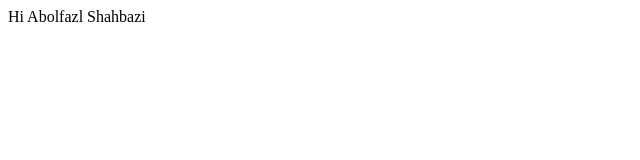
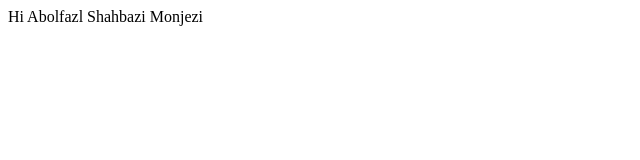
Before and after one commit to Nowatme/test-1, a plain HTML site: page index.html in a window 1280 px wide. Shown: the full height of the page, 0-640 px from the left. Drawn offline with Linux system fonts and the light colour scheme.

Commit message:
Hi, this is a test commit

```diff
--- a/index.html
+++ b/index.html
@@ -1,5 +1,5 @@
 <html>
 <body>
-	Hi Abolfazl Shahbazi
+	Hi Abolfazl Shahbazi Monjezi
 </body>
 </html>
```
